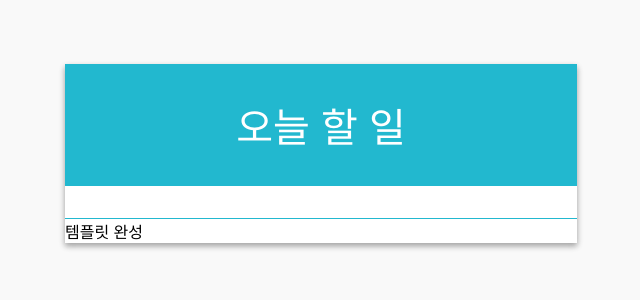
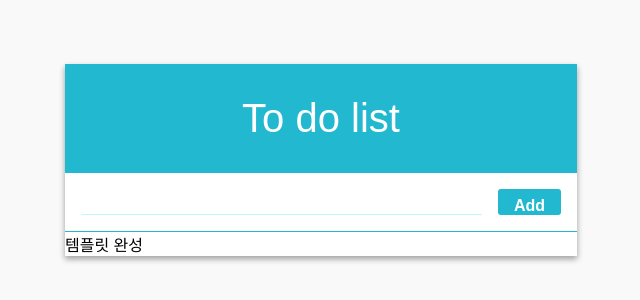
Before and after one commit to JulieChoJulie/todo-list, a React (Create React App) app: page / in a window 1280 px wide. Shown: the top 300 px of the page, without its empty margins (319-959 px from the left). Built offline with nearby package versions, Linux system fonts and the light colour scheme.

Commit message:
todoitemlist (3rd component) added

```diff
--- a/src/App.js
+++ b/src/App.js
@@ -1,9 +1,11 @@
 import React, {Component} from 'react';
 import TodoListTemplate from './components/TodoListTemplate';
+import Form from './components/Form';
+
 class App extends Component {
     render() {
         return (
-            <TodoListTemplate>
+            <TodoListTemplate form={<Form/>}>
                 템플릿 완성
             </TodoListTemplate>
         );
--- /dev/null
+++ b/src/components/Form.css
@@ -0,0 +1,28 @@
+.form {
+    display: flex;
+}
+
+.form input {
+    flex: 1; /* fill out all empty space on button */
+    font-size: 1.25rem;
+    outline: none;
+    border: none;
+    border-bottom: 1px solid #c5f6fa;
+}
+
+.create-button {
+    padding-top: 0.5rem;
+    padding-bottm: 0.5rem;
+    padding-left: 1rem;
+    padding-right: 1rem;
+    margin-left: 1rem;
+    background: #22b8cf;
+    border-radius: 3px;
+    color: white;
+    font-weight: 600;
+    cursor: pointer;
+}
+
+.create-button:hover {
+    background: #3bc9db;
+}
--- /dev/null
+++ b/src/components/Form.js
@@ -0,0 +1,15 @@
+import React from 'react';
+import './Form.css';
+
+const Form = ({value, onChange, onCreate, onKeyPress}) => {
+    return(
+        <div className="form">
+            <input value={value} onChange={onChange} onKeyPress={onKeyPress}/>
+            <div className="create-button" onClick={onCreate}>
+                Add
+            </div>
+        </div>
+    );
+};
+
+export default Form;
--- a/src/components/TodoListTemplate.css
+++ b/src/components/TodoListTemplate.css
@@ -1,8 +1,8 @@
 .todo-list-template {
     background: white;
     width: 512px;
-    box-shadow: 0 3px 6px rgba(0, 0, 0, 0.16), 0 3px 6px rgba(0, 0, 0, 0.23); /* 그림자 */
-    margin: 0 auto; /* 페이지 중앙 정렬 */
+    box-shadow: 0 3px 6px rgba(0, 0, 0, 0.16), 0 3px 6px rgba(0, 0, 0, 0.23); /* Shadow */
+    margin: 0 auto; /* center align */
     margin-top: 4rem;
 }
 
--- a/src/components/TodoListTemplate.js
+++ b/src/components/TodoListTemplate.js
@@ -2,13 +2,13 @@
 import './TodoListTemplate.css';
 
 
-// 함수형 컴포넌트
+// functional component
 // parameter : (prop) => { ... }
 const TodoListTemplate = ({form, children}) => {
     return(
         <main className="todo-list-template">
             <div className="title">
-                오늘 할 일
+                To do list
             </div>
             <section className="form-wrapper">
                 {form}
```
Also changed, not shown: src/components/TodoItemList.js (added, +18 -0 lines), src/components/TodoItem.css (added), src/components/TodoItem.js (added).
